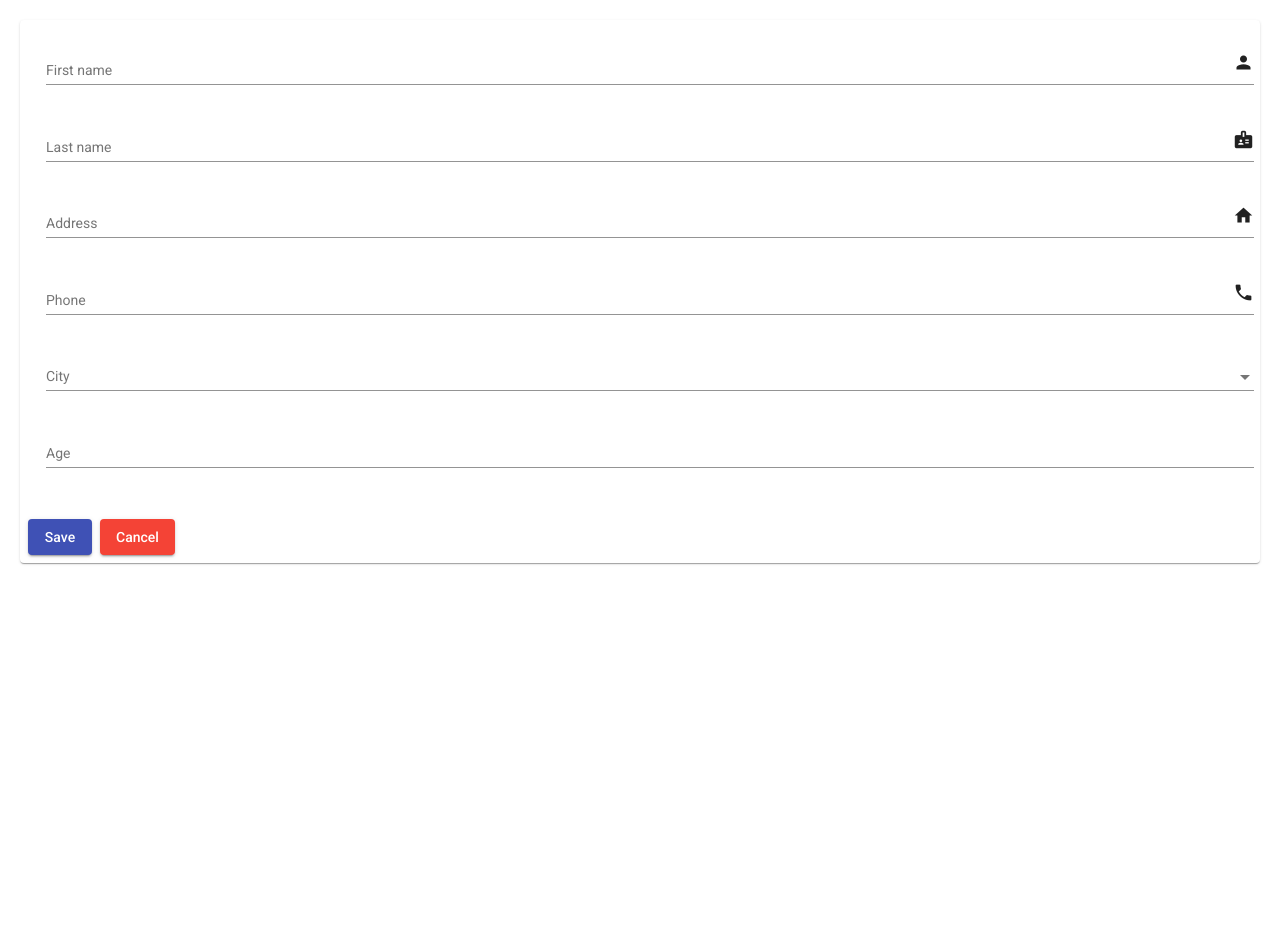
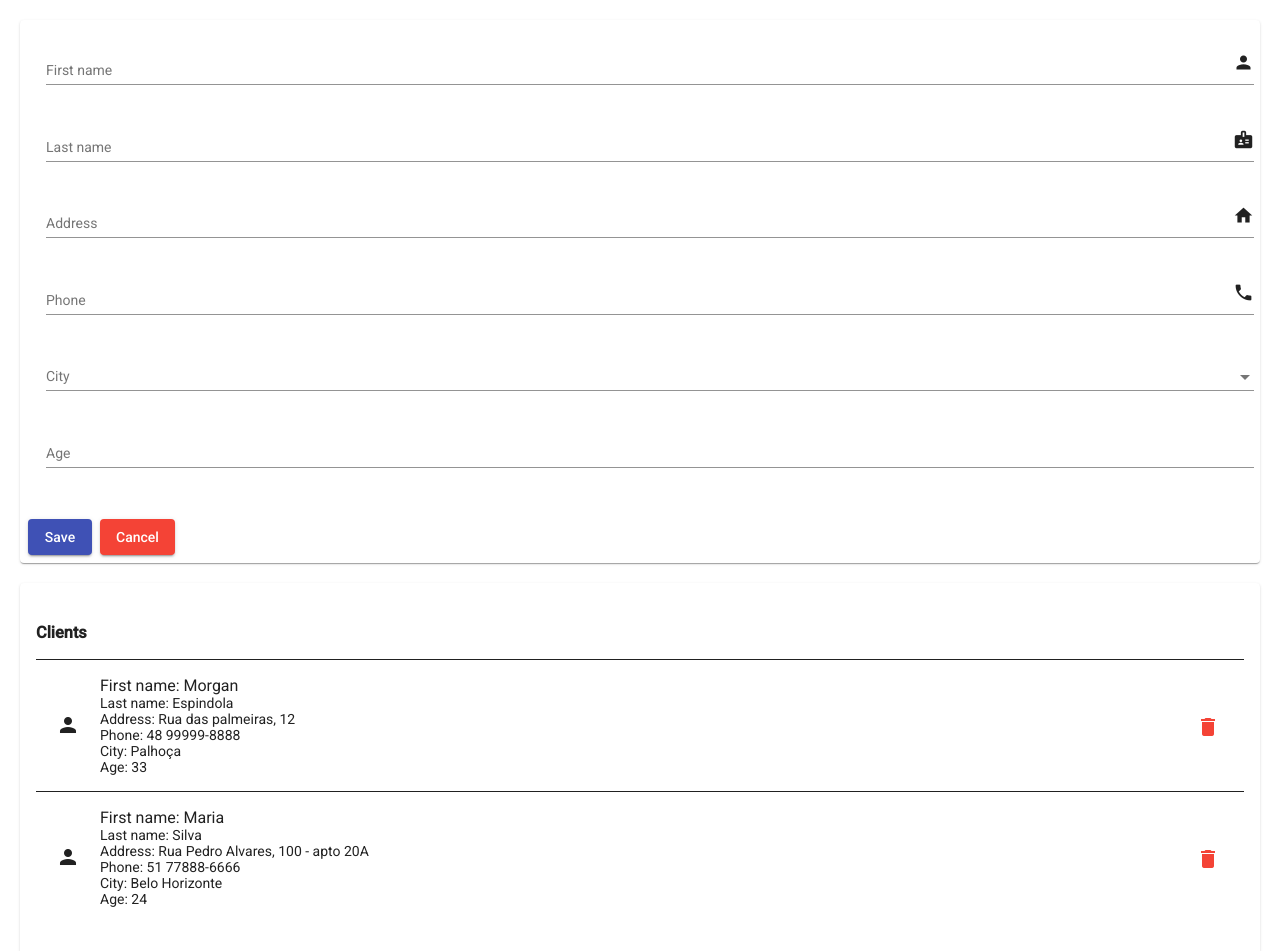
Before and after one commit to mspdl/study--udemy-angular7, an Angular app in the folder directives-app/: page / in a window 1280 px wide. Shown: the top 951 px of the page. Before the commit the page ends 800 px from the top, so only its background shows below. Built offline with nearby package versions, Linux system fonts and the light colour scheme.

Commit message:
ngFor - Part 4

```diff
--- a/directives-app/src/app/ng-for-form/ng-for-form.component.css
+++ b/directives-app/src/app/ng-for-form/ng-for-form.component.css
@@ -7,3 +7,7 @@ mat-form-field {
   margin: 10px;
   width: 100%;
 }
+
+mat-list-item {
+  border-top: 1px solid;
+}
--- a/directives-app/src/app/ng-for-form/ng-for-form.component.html
+++ b/directives-app/src/app/ng-for-form/ng-for-form.component.html
@@ -34,3 +34,27 @@
     <button mat-raised-button color="warn" (click)="cancel()">Cancel</button>
   </mat-card-actions>
 </mat-card>
+
+<mat-card *ngIf="clients?.length > 0">
+  <mat-card-content>
+    <section>
+      <mat-list>
+        <h3 matHeader>Clients</h3>
+        <mat-list-item *ngFor="let client of clients; let i = index">
+          <mat-icon matListIcon>person</mat-icon>
+          <h2 matLine>First name: {{client.firstName}}</h2>
+          <h2 matLine>Last name: {{client.lastName}}</h2>
+          <h2 matLine>Address: {{client.address}}</h2>
+          <h2 matLine>Phone: {{client.phone}}</h2>
+          <h2 matLine>City: {{client.city}}</h2>
+          <h2 matLine>Age: {{client.age}}</h2>
+          <button mat-icon-button color="warn" (click)="delete(i)">
+            <mat-icon>delete</mat-icon>
+          </button>
+        </mat-list-item>
+      </mat-list>
+    </section>
+  </mat-card-content>
+  <mat-card-actions>
+  </mat-card-actions>
+</mat-card>
--- a/directives-app/src/app/ng-for-form/ng-for-form.component.ts
+++ b/directives-app/src/app/ng-for-form/ng-for-form.component.ts
@@ -16,20 +16,37 @@ export class NgForFormComponent implements OnInit {
   age!: number | null
 
   cities = [
-    {name: "São Paulo", uf: "SP"},
-    {name: "Palhoça", uf: "SC"},
-    {name: "Rio de Janeiro", uf: "RJ"},
-    {name: "Belo Horizonte", uf: "MG"},
+    { name: "São Paulo", uf: "SP" },
+    { name: "Palhoça", uf: "SC" },
+    { name: "Rio de Janeiro", uf: "RJ" },
+    { name: "Belo Horizonte", uf: "MG" },
   ]
 
-  clients = [] as any
+  clients = [
+    {
+      firstName: "Morgan",
+      lastName: "Espindola",
+      address: "Rua das palmeiras, 12",
+      phone: "48 99999-8888",
+      city: "Palhoça",
+      age: 33
+    },
+    {
+      firstName: "Maria",
+      lastName: "Silva",
+      address: "Rua Pedro Alvares, 100 - apto 20A",
+      phone: "51 77888-6666",
+      city: "Belo Horizonte",
+      age: 24
+    }
+  ] as any
 
   constructor() { }
 
   ngOnInit(): void {
   }
 
-  save(){
+  save() {
     this.clients.push({
       firstName: this.firstName,
       lastName: this.lastName,
@@ -38,11 +55,10 @@ export class NgForFormComponent implements OnInit {
       city: this.city,
       age: this.age
     })
-    console.log(this.clients)
     this.cancel()
   }
 
-  cancel(){
+  cancel() {
     this.firstName = ""
     this.lastName = ""
     this.address = ""
@@ -51,4 +67,8 @@ export class NgForFormComponent implements OnInit {
     this.age = null
   }
 
+  delete(id: number) {
+    this.clients.splice(id, 1)
+  }
+
 }
```
